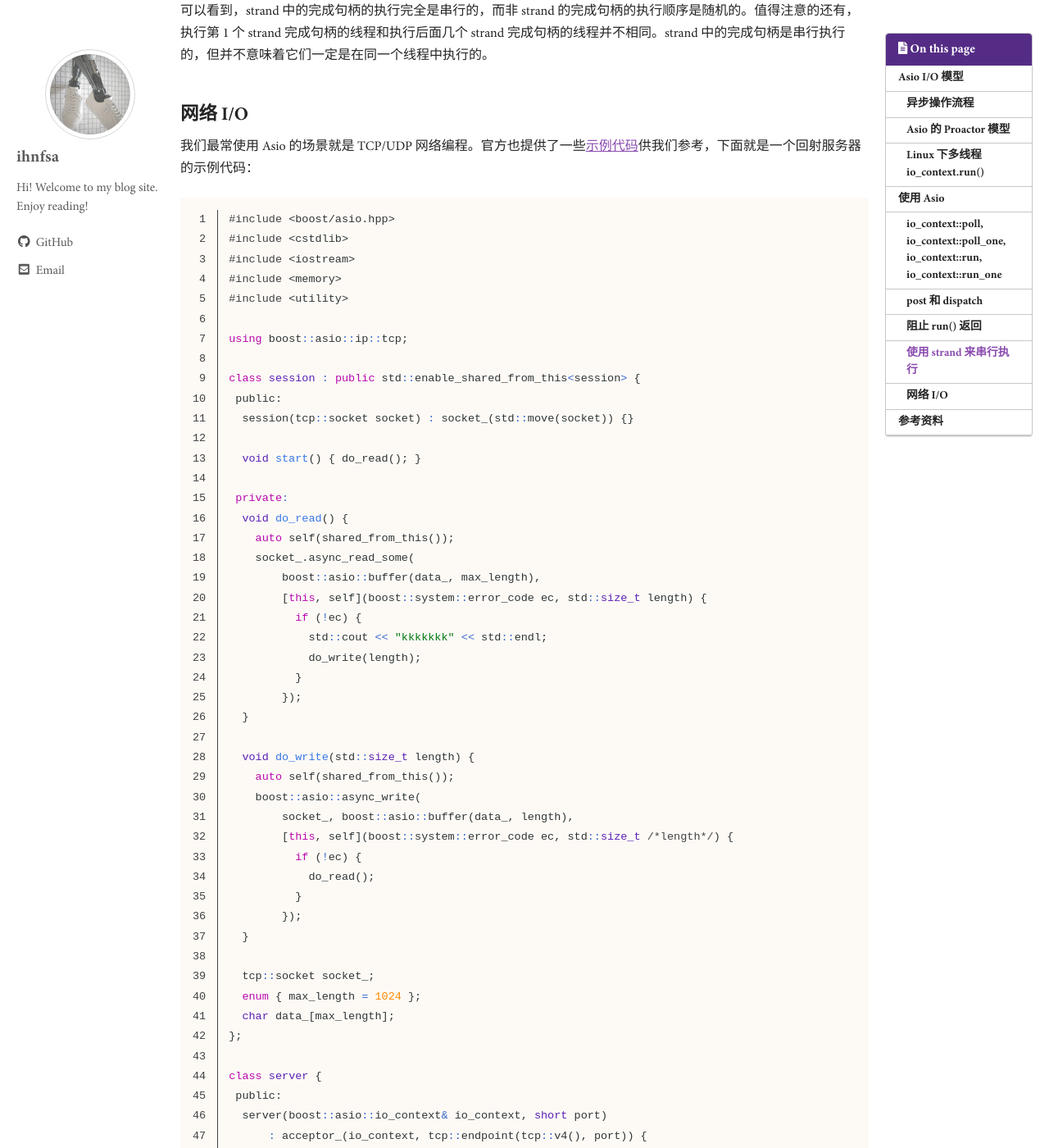
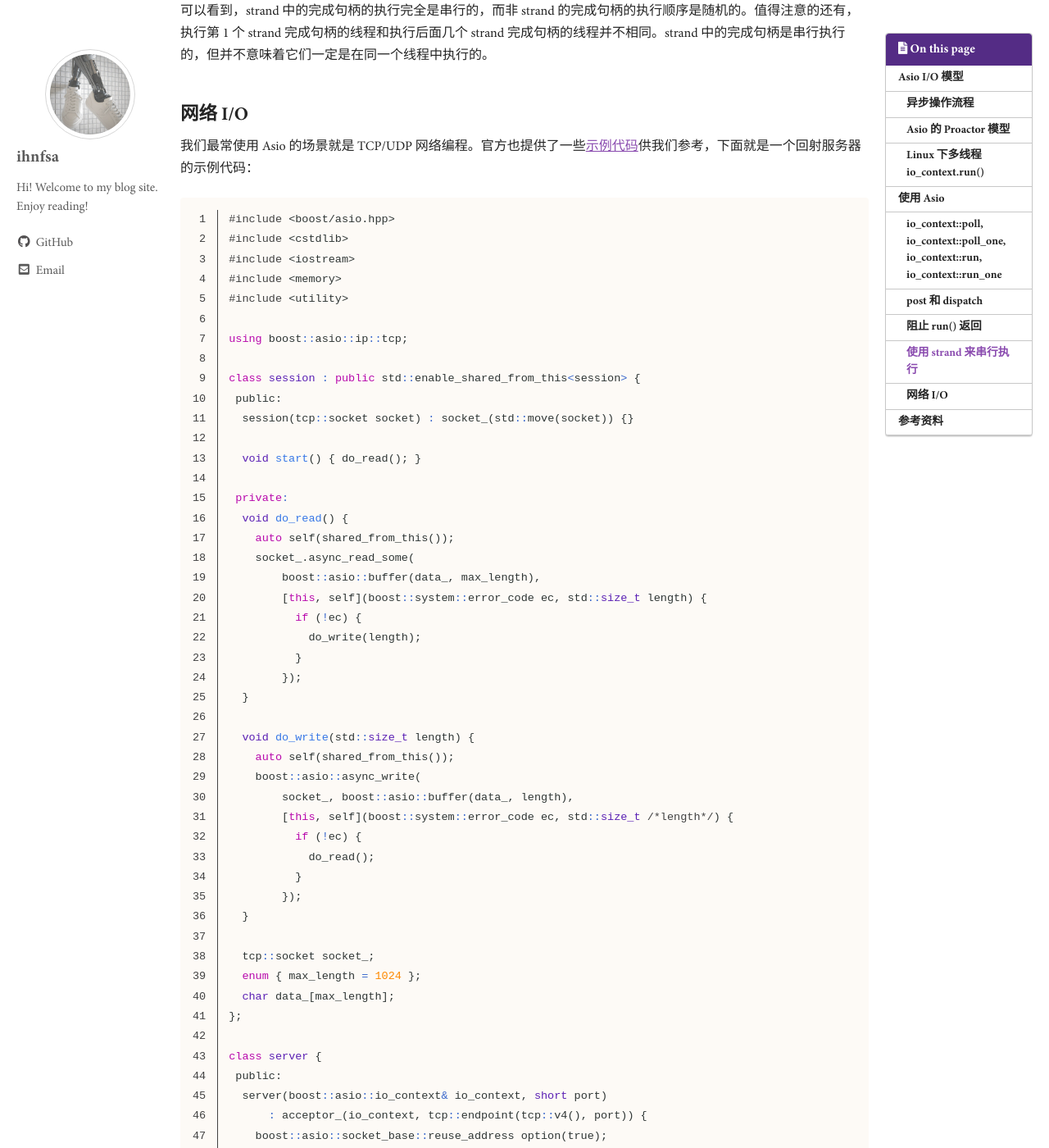
Before and after one commit to ihnfsax/ihnfsax.github.io, a Jekyll site: the page built from _posts/2023-08-15-asio-basic.md, in a window 1280 px wide and 1400 px high, scrolled down 7941 px. Shown: the whole window at 82% size. Built offline with Jekyll 4.4.1, drawn with Linux system fonts in a browser that asks for light colours; cached includes are drawn as plain includes; some web fonts are replaced; comment, search, counter and statistics services are not loaded; some of the changed text lies outside the part shown.

Commit message:
Fix some glitches in asio-basic

```diff
--- a/_posts/2023-08-15-asio-basic.md
+++ b/_posts/2023-08-15-asio-basic.md
@@ -266,7 +266,6 @@ class session : public std::enable_shared_from_this<session> {
         boost::asio::buffer(data_, max_length),
         [this, self](boost::system::error_code ec, std::size_t length) {
           if (!ec) {
-            std::cout << "kkkkkkk" << std::endl;
             do_write(length);
           }
         });
```
Also changed, not shown: other parts of _posts/2023-08-15-asio-basic.md (+1 -1 lines).
